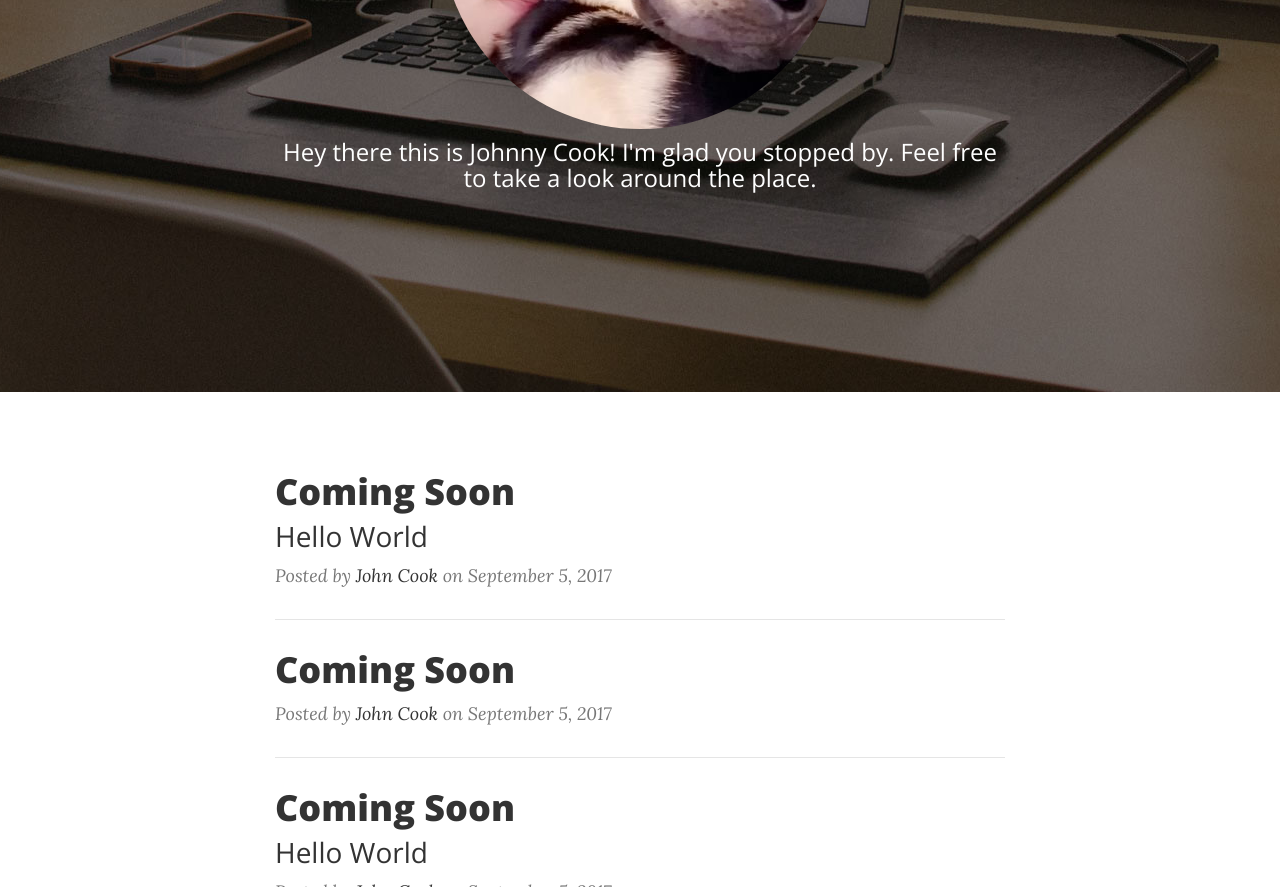
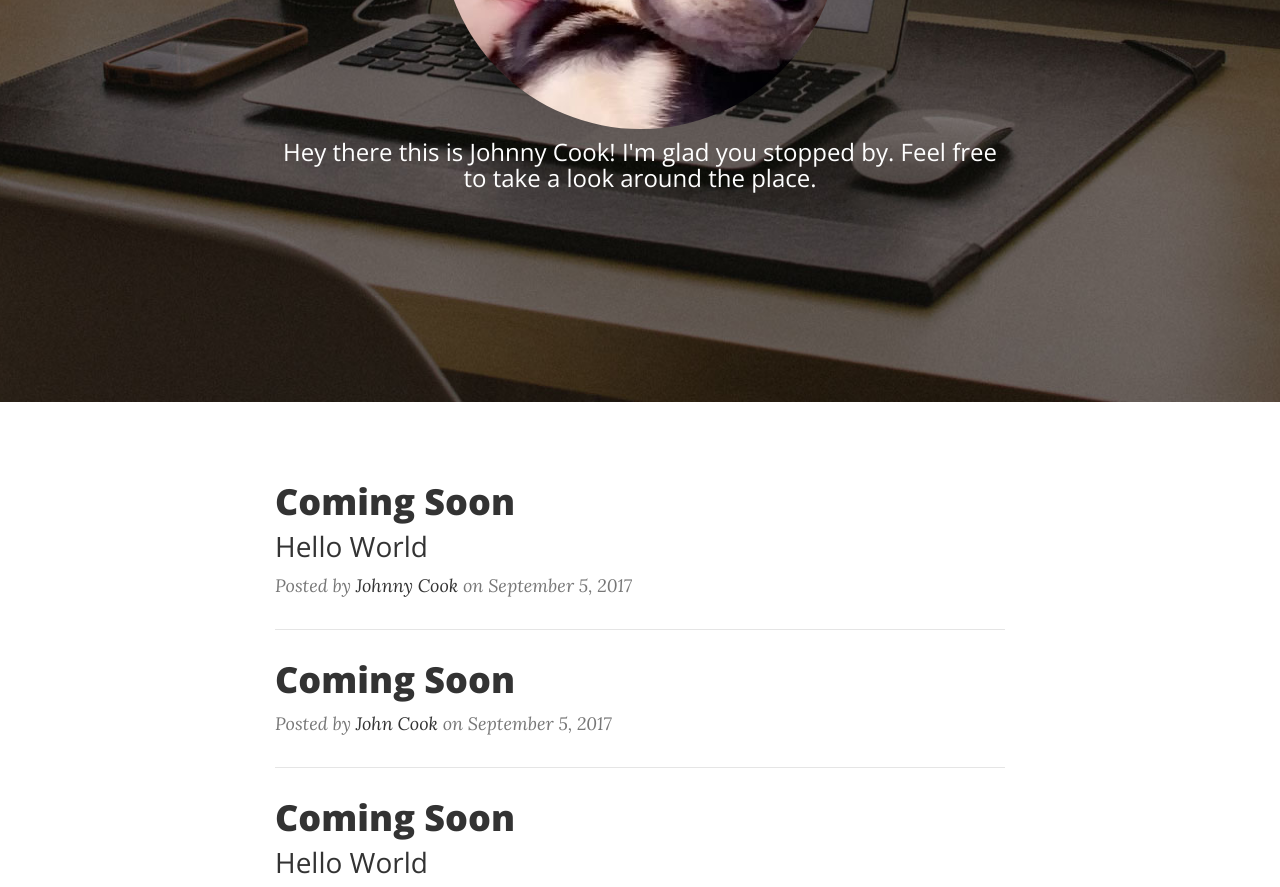
Before and after one commit to marinatedcode/marinatedcode.github.io, a website: page index.html in a window 1280 px wide. Shown: the part 480-1367 px from the top of the page. Drawn offline with nearby package versions, Linux system fonts and the light colour scheme.

Commit message:
Change to Johnny Cook

```diff
--- a/css/master.css
+++ b/css/master.css
@@ -6,4 +6,10 @@
   display: block;
   max-width: 100%;
   height: auto;
+  margin-bottom: 10px;
 }
+
+#siteSubHeading {
+  margin-top: 10px;
+  margin-bottom: 10px;
+}
--- a/index.html
+++ b/index.html
@@ -73,7 +73,7 @@
           <div class="col-lg-8 col-md-10 mx-auto">
             <div class="site-heading">
               <img src="img/dp.jpg" alt="Me and my dog, Toby" id="dp">
-              <h2 class="subheading">Hey there this is Johnny Cook! I'm glad you stopped by. Feel free to take a look around the place.</h2>
+              <span class="subheading" id="siteSubHeading">Hey there this is Johnny Cook! I'm glad you stopped by. Feel free to take a look around the place.</span>
             </div>
           </div>
         </div>
@@ -94,7 +94,7 @@
               </h3>
             </a>
             <p class="post-meta">Posted by
-              <a href="#">John Cook</a>
+              <a href="#">Johnny Cook</a>
               on September 5, 2017</p>
           </div>
           <hr>
```
Also changed, not shown: about.html (+1 -1 lines), contact.html (+1 -1 lines), post.html (+1 -1 lines).
